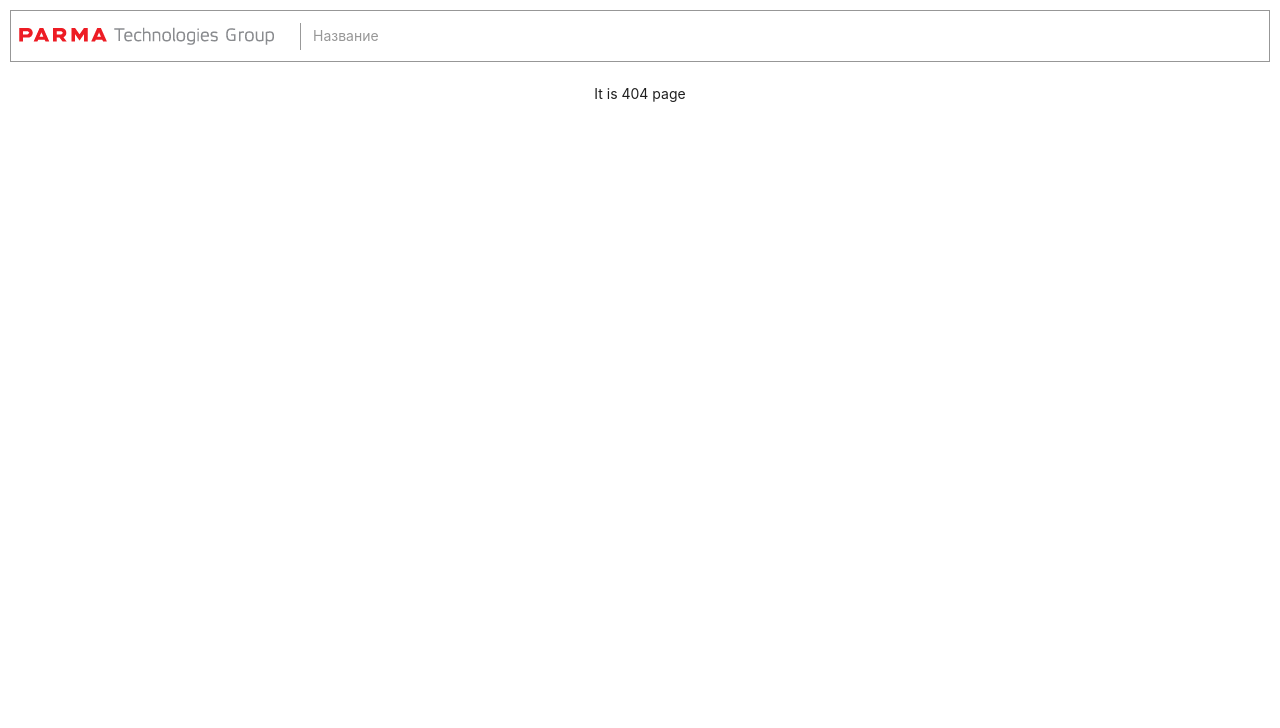
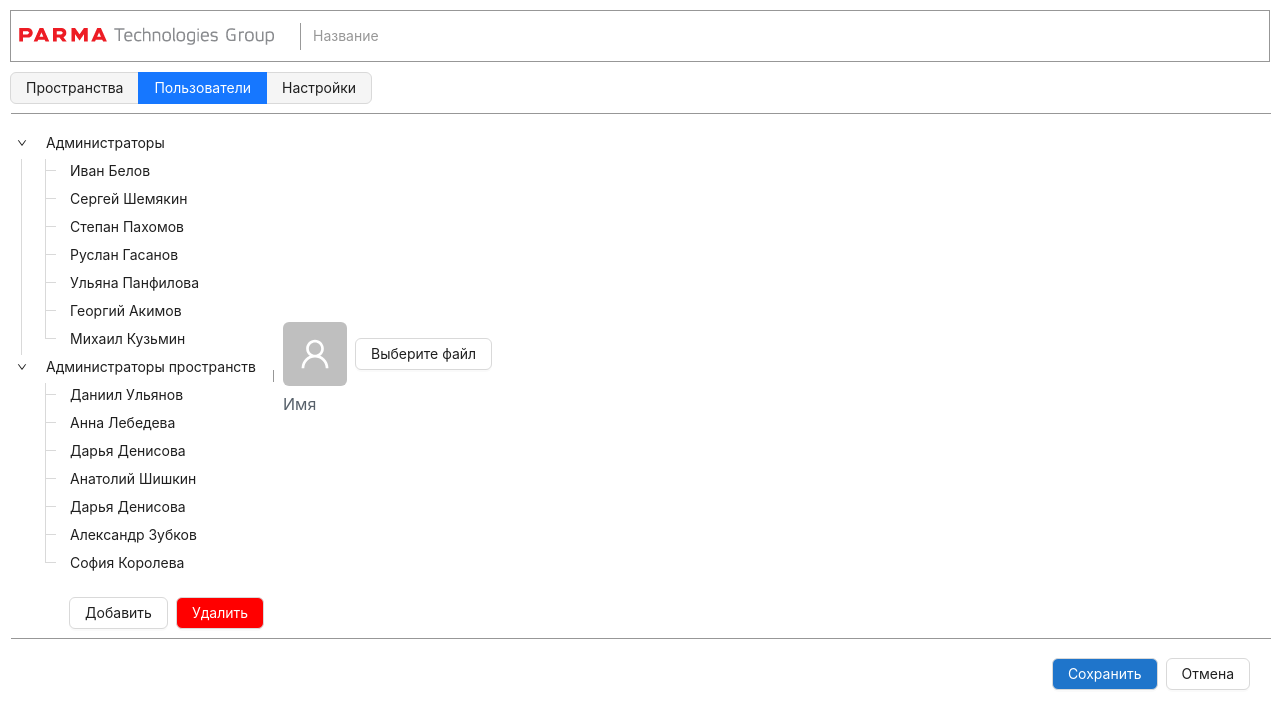
Before and after one commit to Kulikoff37/practice, a React (Vite) app: page /admin in a window 1280 px wide. Before the commit this address had no page. Shown: the top 728 px of the page. Built offline with nearby package versions, Linux system fonts and the light colour scheme.

Commit message:
начал верстать вкладку пользователей

```diff
--- a/src/components/Layout/SiteLayout.tsx
+++ b/src/components/Layout/SiteLayout.tsx
@@ -16,7 +16,6 @@ const headerStyle: React.CSSProperties = {
 };
 
 const contentStyle: React.CSSProperties = {
-  textAlign: 'center',
   height: 'calc(100vh - 64px)',
   backgroundColor: '#fff',
 };
--- a/src/components/ProjectRoutes/Routes.tsx
+++ b/src/components/ProjectRoutes/Routes.tsx
@@ -5,6 +5,7 @@ import SiteLayout from "../Layout";
 import { PROJECT_NAME } from "../../constants/main";
 import Login from "../../pages/Login";
 import Footer from "../Footer";
+import Admin from "../../pages/Admin";
 
 export const ProjectRoutes = () => {
   return (
@@ -12,6 +13,7 @@ export const ProjectRoutes = () => {
       <Route path="/" element={<SiteLayout header={<span>{PROJECT_NAME}</span>} />}>
         <Route index element={<Login />} />
         <Route path="guest" element={<><Guest /><Footer /></>} />
+        <Route path="admin" element={<Admin></Admin>} />
         <Route path="*" element={<NoMatch />} />
       </Route>
     </Routes>
--- /dev/null
+++ b/src/pages/Admin/Admin.tsx
@@ -0,0 +1,141 @@
+import { Space, Divider, Button, Tree, Avatar, Typography, Radio } from 'antd';
+import { DownOutlined, UserOutlined } from '@ant-design/icons';
+import type { DataNode, TreeProps } from 'antd/es/tree';
+import React from 'react';
+import './index.css'
+
+const { Paragraph } = Typography;
+
+const treeData: DataNode[] = [
+    {
+        title: 'Администраторы',
+        key: '0-0',
+        children: [
+            {
+                title: 'Иван Белов',
+                key: '0-0-0',
+            },
+            {
+                title: 'Сергей Шемякин',
+                key: '0-0-1',
+            },
+            {
+                title: 'Степан Пахомов',
+                key: '0-0-2',
+            },
+            {
+                title: 'Руслан Гасанов',
+                key: '0-0-3',
+            },
+            {
+                title: 'Ульяна Панфилова',
+                key: '0-0-4',
+            },
+            {
+                title: 'Георгий Акимов',
+                key: '0-0-5',
+            },
+            {
+                title: 'Михаил Кузьмин',
+                key: '0-0-6',
+            },
+        ],
+    },
+    {
+        title: 'Администраторы пространств',
+        key: '0-1',
+        children: [
+            {
+                title: 'Даниил Ульянов',
+                key: '0-1-0',
+            },
+            {
+                title: 'Анна Лебедева',
+                key: '0-1-1',
+            },
+            {
+                title: 'Дарья Денисова',
+                key: '0-1-2',
+            },
+            {
+                title: 'Анатолий Шишкин',
+                key: '0-1-3',
+            },
+            {
+                title: 'Дарья Денисова',
+                key: '0-1-4',
+            },
+            {
+                title: 'Александр Зубков',
+                key: '0-1-5',
+            },
+            {
+                title: 'София Королева',
+                key: '0-1-6',
+            },
+        ],
+    },
+];
+
+const Admin: React.FC = () => {
+    const onSelect: TreeProps['onSelect'] = (selectedKeys, info) => {
+        console.log('selected', selectedKeys, info);
+    };
+
+    return (
+        <Space direction='vertical' className='content'>
+            <Radio.Group buttonStyle='solid' defaultValue='users'>
+                <Radio.Button className='radio' value="scopes">Пространства</Radio.Button>
+                <Radio.Button className='radio' value="users">Пользователи</Radio.Button>
+                <Radio.Button className='radio' value="settings">Настройки</Radio.Button>
+            </Radio.Group>
+            <Divider className='divider' />
+            <Space direction='vertical'>
+                <Space direction='horizontal'>
+                    <Space direction='vertical'>
+                        <Tree
+                            showLine
+                            switcherIcon={<DownOutlined />}
+                            defaultExpandedKeys={['0-0', '0-1']}
+                            onSelect={onSelect}
+                            treeData={treeData}
+                        />
+                        <div className='button-left'>
+                            <div>
+                            </div>
+                            <Space direction='horizontal'>
+                                <Button>Добавить</Button>
+                                <Button className='red-button'>Удалить</Button>
+                            </Space>
+                        </div>
+                    </Space>
+                    <div className='divider-div'>
+                        <Divider type="vertical" className='divider' />
+                    </div>
+                    <Space direction='vertical'>
+                        <Space direction='horizontal'>
+                            <Avatar shape="square" size={64} icon={<UserOutlined />} />
+                            <Button>Выберите файл</Button>
+                        </Space>
+                        <Space className='settings-deep' direction='vertical'>
+                            <Space direction='horizontal'>
+                                <Paragraph className='paragraph'>Имя</Paragraph>
+                            </Space>
+                        </Space>
+                    </Space>
+                </Space>
+            </Space>
+            <Divider className='divider' />
+            <div className='button-bot'>
+                <div>
+                </div>
+                <Space direction='horizontal' className='buttons'>
+                    <Button className='blue-button'>Сохранить</Button>
+                    <Button>Отмена</Button>
+                </Space>
+            </div>
+        </Space>
+    );
+}
+
+export default Admin;
--- /dev/null
+++ b/src/pages/Admin/index.css
@@ -0,0 +1,63 @@
+.content {
+    padding-right : 10px;
+    padding-left  : 10px;
+    padding-bottom: 50px;
+    width         : 100%;
+    text-align    : unset !important;
+    font-family   : Helvetica;
+}
+
+.radio {
+    background-color: #F5F5F5;
+}
+
+.settings-deep {
+    text-align: start;
+}
+
+.divider {
+    border-color: #979797;
+    margin      : 1px;
+}
+
+.divider-div {
+    height: 100%;
+}
+
+.buttons {
+    padding-right: 20px;
+}
+
+.button-bot {
+    display        : flex;
+    justify-content: space-between;
+    text-align     : end;
+    width          : 100%;
+    padding-top    : 10px;
+}
+
+.button-left {
+    display        : flex;
+    justify-content: space-between;
+    text-align     : end;
+    width          : 100%;
+    padding-top    : 10px;
+}
+
+.blue-button {
+    background-color: #1F75CB;
+    color           : #FFFFFF;
+}
+
+.red-button {
+    background-color: #FF0000;
+    color           : #FFFFFF;
+}
+
+.paragraph {
+    text-align: start !important;
+}
+
+.test {
+    text-align: start;
+}
--- /dev/null
+++ b/src/pages/Admin/index.tsx
@@ -0,0 +1,3 @@
+import Admin from "./Admin";
+
+export default Admin;
--- a/src/pages/Guest/Guest.tsx
+++ b/src/pages/Guest/Guest.tsx
@@ -45,11 +45,6 @@ const Guest: React.FC = () => {
 
     return (
         <Space direction='vertical' className='content'>
-            {/* <div style={{ textAlign: 'left' }}>
-                <pre>
-                    {JSON.stringify(space, null, 2)}
-                </pre>
-            </div> */}
             <div className='badge'>
                 <Image
                     preview={false}
```
